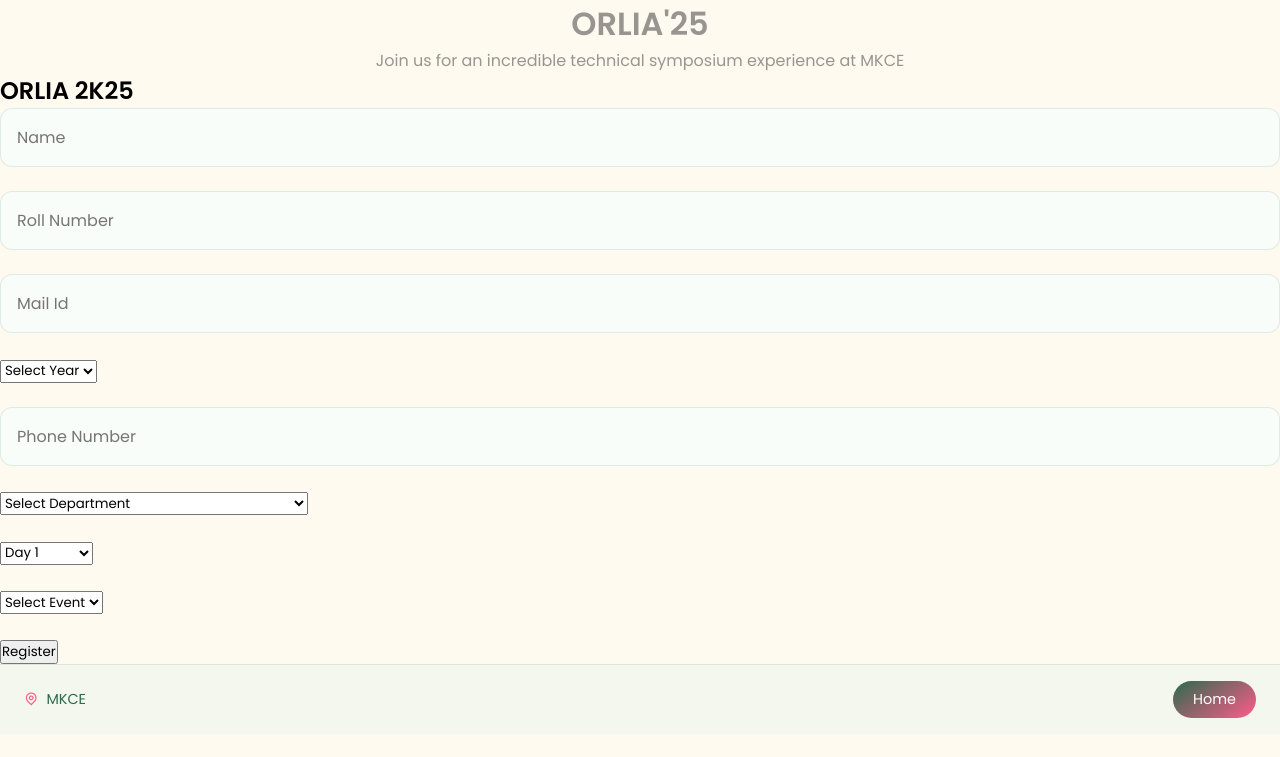
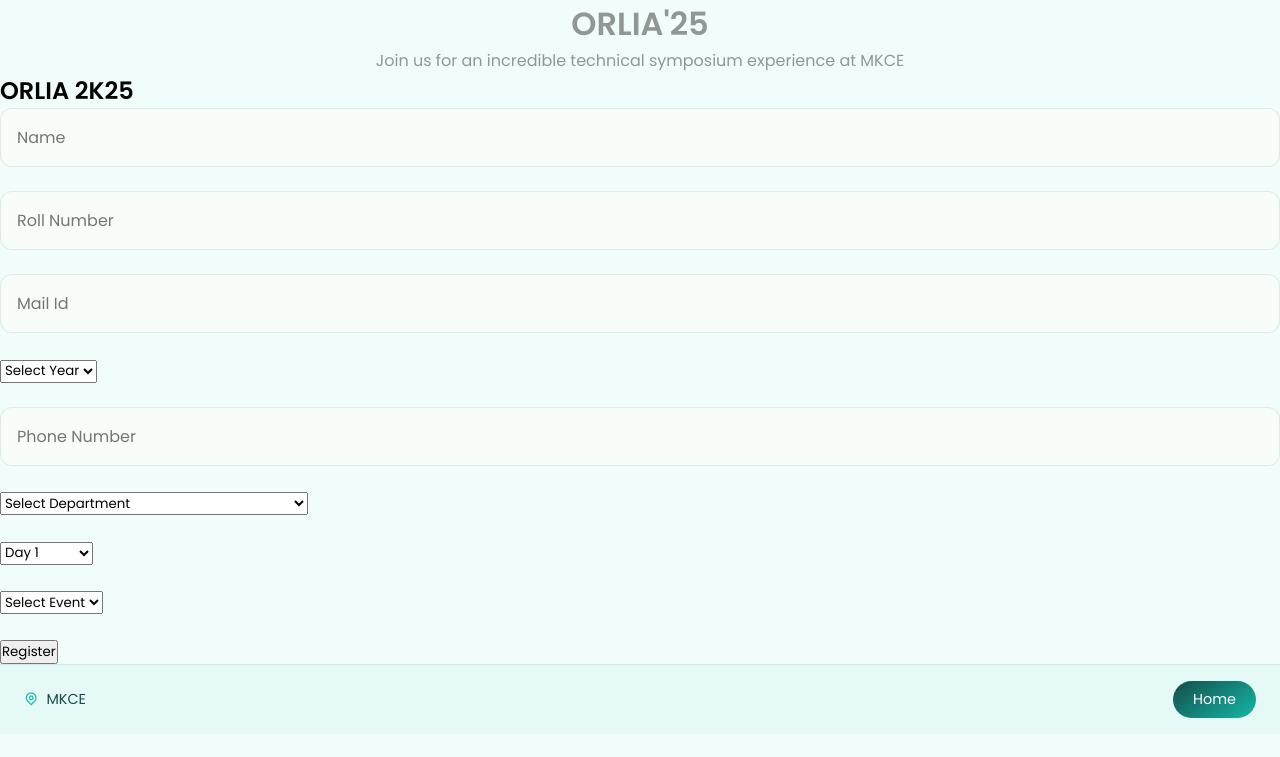
Before and after one commit to jayanthansenthilkumar/Orlia, a PHP site: page /register.php in a window 1280 px wide. Shown: the top 757 px of the page. Run offline with PHP 8.4, Linux system fonts and the light colour scheme; a stand-in replaces the project's code that opens the database connection; some libraries are stand-ins or nearby versions.

Commit message:
Colour changed

```diff
--- a/assets/styles/styles.css
+++ b/assets/styles/styles.css
@@ -1,21 +1,21 @@
 /* Add theme variables */
-/* :root {
+:root {
     --primary-light: #5eead4;
     --primary-mid: #14b8a6;
     --primary-dark: #134e4a;
     --bg-light: #f0fdfa;
     --gradient: linear-gradient(145deg, #134e4a, #14b8a6, #5eead4);
-} */
-:root {
-    --primary-light: #ff9f43;  /* Bright Orange */
-    --primary-mid: #ff5c8a;    /* Vivid Pink */
-    --primary-dark: #2d6a4f;   /* Rich Green */
-    --bg-light: #fffaf0;       /* Soft Creamy White */
-    --accent: #66cc99;         /* Pastel Green for contrast */
+}
+/* :root {
+    --primary-light: #ff9f43;
+    --primary-mid: #ff5c8a;
+    --primary-dark: #2d6a4f;
+    --bg-light: #fffaf0;
+    --accent: #66cc99;
     --gradient: linear-gradient(145deg, #ff9f43, #ff5c8a, #2d6a4f);
     --shadow: 0px 4px 8px rgba(45, 106, 79, 0.2);
-    --border: #e0e0e0;         /* Light Gray Borders */
-}
+    --border: #e0e0e0;
+} */
 
 /* Add scrollbar styles at the top */
 ::-webkit-scrollbar {
--- a/groupregister.php
+++ b/groupregister.php
@@ -59,7 +59,9 @@
                             <option value="MECH">Mechanical Engineering</option>
                             <option value="CIVIL">Civil Engineering</option>
                             <option value="IT">Information Technology</option>
-                            <option value="FE">Freshman Engineering</option>
+                            <option value="VLSI">Electronics Engineering (VLSI Design)</option>
+                            <option value="MCA">Master Of Computer Applications</option>
+                            <option value="MBA">Master of Business Administration</option>
                         </select>
                     </div>
 
--- a/register.php
+++ b/register.php
@@ -63,7 +63,9 @@
                             <option value="MECH">Mechanical Engineering</option>
                             <option value="CIVIL">Civil Engineering</option>
                             <option value="IT">Information Technology</option>
-                            <option value="FE">Freshman Engineering</option>
+                            <option value="VLSI">Electronics Engineering (VLSI Design)</option>
+                            <option value="MCA">Master Of Computer Applications</option>
+                            <option value="MBA">Master of Business Administration</option>
                         </select>
                     </div>
 
```
